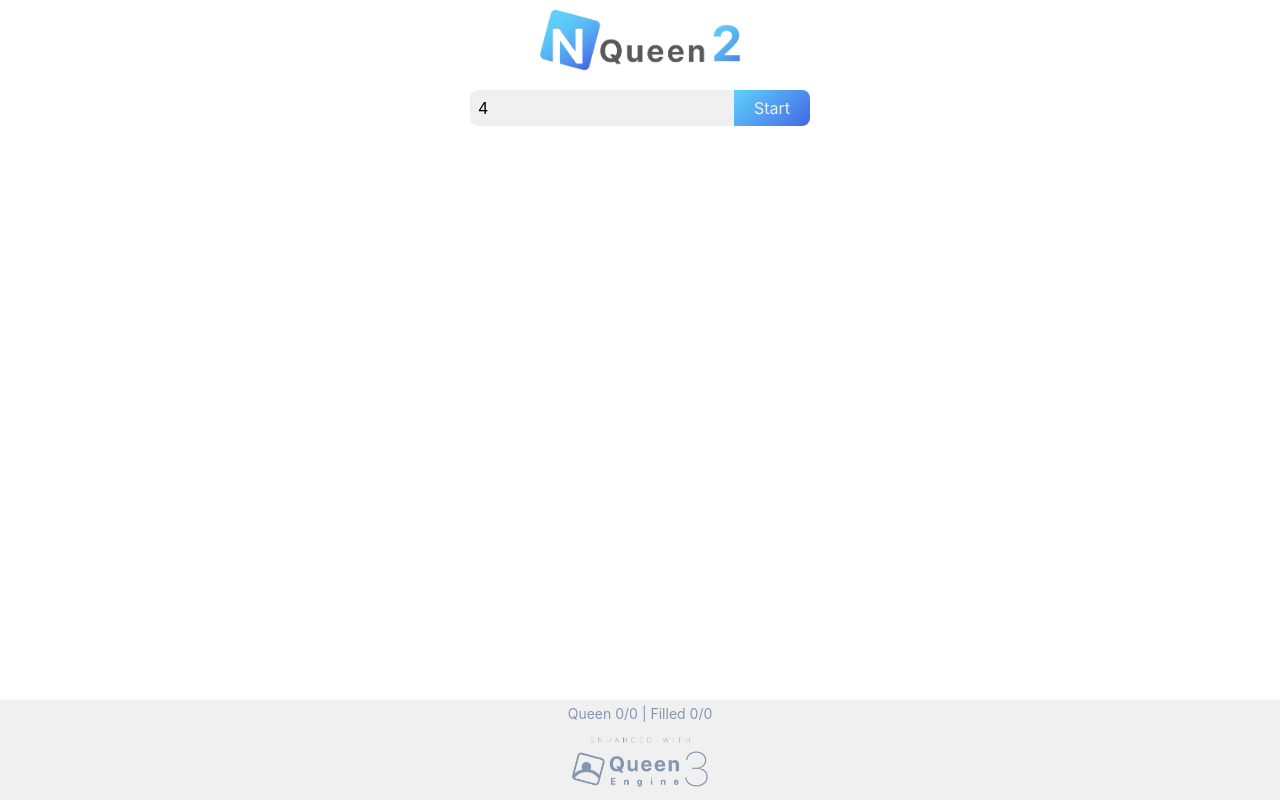
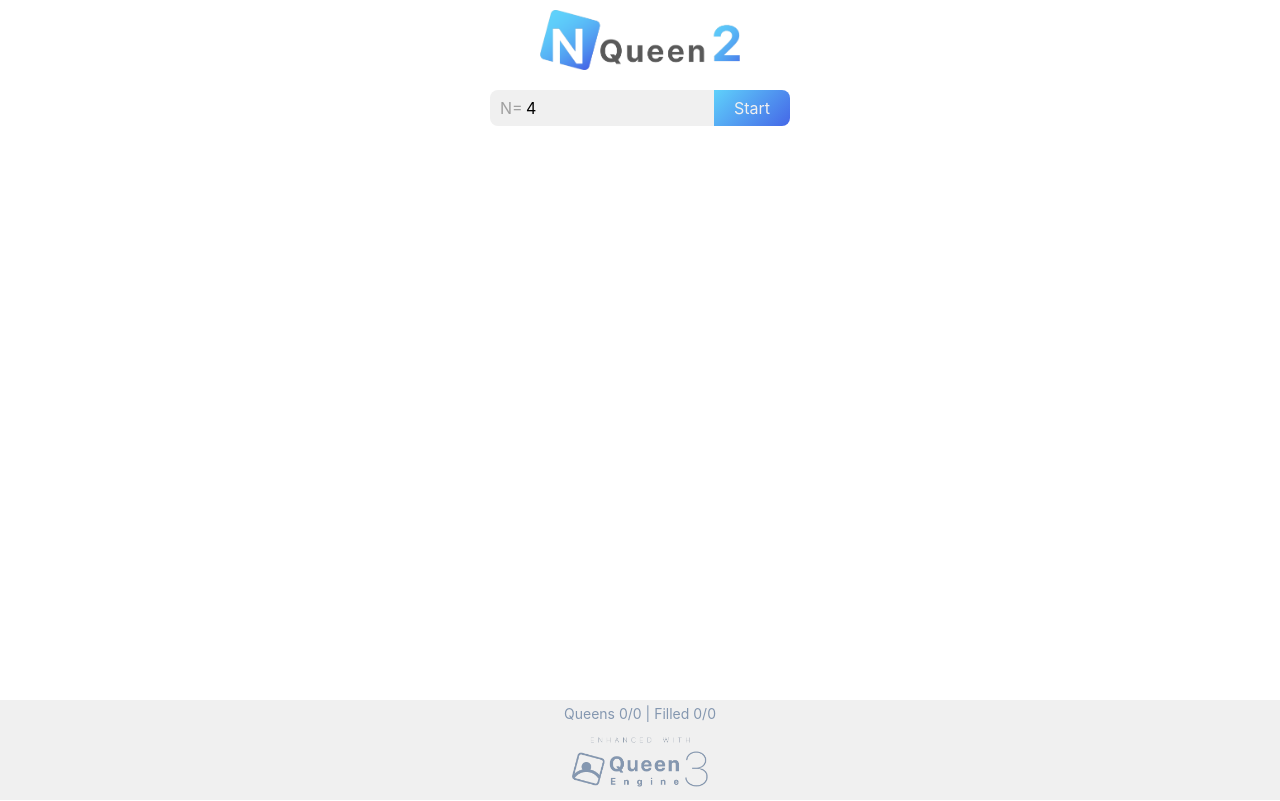
Before and after one commit to mtsgi/nqueen2, a Svelte app: page / in a window 1280 px wide. Built offline with nearby package versions, Linux system fonts and the light colour scheme.

Commit message:
Update UI

```diff
--- a/src/App.svelte
+++ b/src/App.svelte
@@ -17,6 +17,8 @@
   // Game Status
   let isCleared = false;
   let isFailed = false;
+
+  let hovered: putPosition = null;
 
   let tweetUrl = '';
 
@@ -44,7 +46,6 @@
       const sr = Math.max(row + 1, size - row);
       const sc = Math.max(col + 1, size - col);
       const loop = Math.max(sr, sc);
-      console.log({ sr, sc, loop });
 
       for (let i = 0; i < loop; i++) {
         [
@@ -71,7 +72,7 @@
         const squares = board.map(
           row => row.map(item => item === 2 ? "🟦" : "⬜").join("")
         ).join("%0a");
-        tweetUrl = `https://twitter.com/intent/tweet?text=${size} Queen%0a%0a${squares}`;
+        tweetUrl = `https://twitter.com/intent/tweet?text=${size}%20${queenCount === 1 ? 'Queen' : 'Queens'}%0a%0a${squares}%0a%0a&hashtags=nqueen2`;
       }
 
       else if (fillCount === size * size) {
@@ -80,10 +81,22 @@
     }
   }
 
+  const onHover = (event: CustomEvent<putPosition>) => {
+    hovered = event.detail;
+  }
+
+  const onLeave = () => hovered = null;
+
   const closeWindow = () => {
     isCleared = false;
     isFailed = false;
   }
+
+  const setFvh = () => {
+    document.documentElement.style.setProperty('--fvh', `${window.innerHeight}px`);
+  }
+  window.addEventListener('resize', setFvh);
+  setFvh();
 </script>
 
 <main>
@@ -91,28 +104,40 @@
     <img src={logo} alt="N Queen 2" />
 
     <div class="form">
+      <span>N=</span>
       <input type=number bind:value={n} min=4 />
       <button on:click={onStart}>Start</button>
     </div>
   </header>
 
   <div class="wrapper">
-    <Board {board} on:put={onPut} />
+    <Board
+      {board}
+      on:put={onPut}
+      on:hover={onHover}
+      on:leave={onLeave}
+    />
   </div>
 
   <footer>
-    <div class="stats">
-      Queen {queenCount}/{size}
-      |
-      Filled {fillCount}/{size*size}
-    </div>
+    {#if hovered}
+      <div class="stats">
+        Row: {hovered.row} | Col: {hovered.col}
+      </div>
+    {:else}
+      <div class="stats">
+        {queenCount === 1 ? 'Queen' : 'Queens'} {queenCount}/{size}
+        |
+        Filled {fillCount}/{size*size}
+      </div>
+    {/if}
     <img src={engine} alt="Queen Engine 3" />
   </footer>
 
   {#if isCleared}
     <div class="window" transition:fade|local>
       <div class="window__card" transition:slide|local>
-        <h2>{n} Queen Cleared!</h2>
+        <h2 class="cleared">{n} Queens Cleared!</h2>
         <a
           href={tweetUrl}
           target="_blank"
@@ -121,7 +146,7 @@
         <button
           class="window__card--close"
           on:click={closeWindow}
-        >close</button>
+        >Close</button>
       </div>
     </div>
   {/if}
@@ -133,7 +158,7 @@
         <button
           class="window__card--close"
           on:click={closeWindow}
-        >close</button>
+        >Close</button>
       </div>
     </div>
   {/if}
@@ -166,13 +191,22 @@
     .form {
       display: flex;
 
+      > span {
+        user-select: none;
+        color: #a0a0a0;
+        padding-left: 10px;
+        position: absolute;
+        line-height: 36px;
+      }
+
       > input {
         font-family: inherit;
         font-size: inherit;
         border: none;
         border-radius: 8px 0 0 8px;
         background: #f0f0f0;
-        padding: 8px;
+        padding: 8px 8px 8px 36px;
+        width: 180px;
         accent-color: #5fd1fb;
       }
 
@@ -193,7 +227,7 @@
     padding: 20px;
     max-width: 100%;
     box-sizing: border-box;
-    height: calc(100vh - 240px);
+    height: calc(var(--fvh) - 240px);
     overflow: scroll;
     scrollbar-width: thin;
   }
@@ -217,7 +251,7 @@
     top: 0;
     left: 0;
     width: 100vw;
-    height: 100vh;
+    height: var(--fvh);
     background: rgba(255, 255, 255, 0.5);
     display: grid;
     align-items: center;
@@ -226,14 +260,21 @@
     &__card {
       width: 260px;
       background: #ffffff;
-      border-radius: 6px;
-      box-shadow: 0 4px 16px 0 rgba(0, 0, 0, 0.2);
+      border-radius: 10px;
+      box-shadow: 0 4px 24px 0 rgba(0, 0, 0, 0.2);
       display: flex;
       flex-direction: column;
       padding: 20px;
 
       > h2 {
         margin: 10px 0 20px 0;
+
+        &.cleared {
+          background-clip: text;
+          -webkit-background-clip: text;
+          color: transparent;
+          background-image: linear-gradient(135deg, rgba(95,209,251,1) 0%, rgba(69,103,231,1) 100%);
+        }
       }
 
       &--tweet {
--- a/src/lib/Board.svelte
+++ b/src/lib/Board.svelte
@@ -4,12 +4,21 @@
   import type { putPosition } from "./types";
   export let board :number[][];
 
-  const dispatch = createEventDispatcher<{ put: putPosition }>();
+  const dispatch = createEventDispatcher<{
+    put: putPosition,
+    hover: putPosition,
+    leave: void
+  }>();
 
   const clickItem = (row: number, col: number) => {
-    console.log("clicked", row, col);
     dispatch("put", { row, col });
   }
+
+  const hoverItem = (row: number, col: number) => {
+    if (board[row][col] === 0) dispatch("hover", { row, col });
+  }
+
+  const leaveItem = () => dispatch("leave");
 </script>
 
 <div
@@ -21,6 +30,8 @@
       <div
         class="board__item"
         class:filled={item > 0}
+        on:mouseenter={() => hoverItem(row, col)}
+        on:mouseleave={leaveItem}
         on:click={() => clickItem(row, col)}
       >
         {#if item === 2}
@@ -43,14 +54,14 @@
     &__item {
       cursor: pointer;
       border-radius: 3px;
-      border: 2px solid #f0f0f0;
+      border: 2px solid #e0e0e0;
       line-height: 32px;
       transition: .2s all ease;
       transform: rotateX(180deg);
       color: #ffffff;
 
       &:hover {
-        border: 2px solid #d0d0d0;
+        border: 2px solid #a0a0a0;
       }
 
       &.filled {
```
